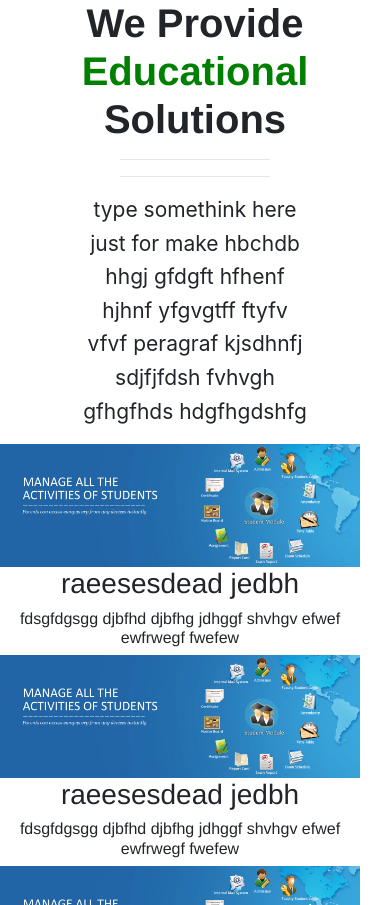
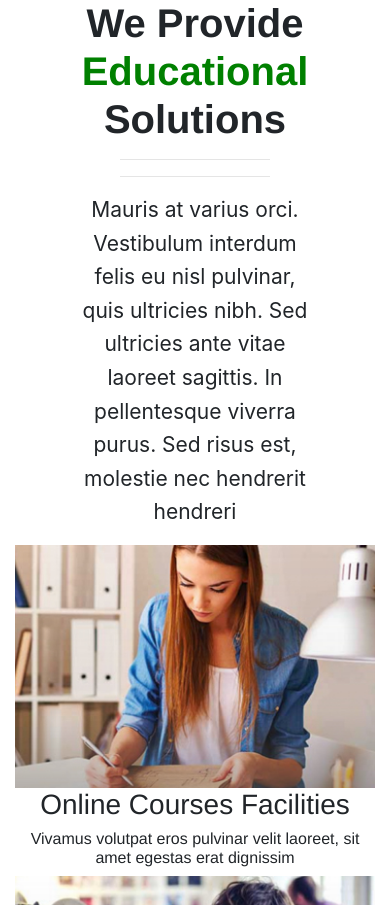
Before and after one commit to sirajhassni/School-M, a PHP site: page / in a window 390 px wide. Shown: the part 397-1302 px from the top of the page. Run offline with PHP 8.4, Linux system fonts and the light colour scheme; some libraries are stand-ins or nearby versions.

Commit message:
Raees Work Set With Image

```diff
--- a/index.php
+++ b/index.php
@@ -64,7 +64,7 @@ include_once 'includes/navbar.php';
 	</div><!-- e carousel -->
 </section><!-- e section -->
 
-<!-- Bootstrap Slider -->
+<!-- Our Features Section -->
 
 <div class="our-features-section">
 
@@ -80,46 +80,34 @@ include_once 'includes/navbar.php';
         </div>
 
         <div class="Pragraf">
-            <p>type somethink here just for make hbchdb hhgj gfdgft hfhenf hjhnf
-            yfgvgtff ftyfv vfvf peragraf  kjsdhnfj sdjfjfdsh fvhvgh gfhgfhds hdgfhgdshfg</p>
+            <p>Mauris at varius orci. Vestibulum interdum felis eu nisl pulvinar, quis ultricies nibh. Sed ultricies ante vitae laoreet sagittis. In pellentesque viverra purus. Sed risus est, molestie nec hendrerit hendreri</p>
         </div>
 
+<div class="container">
+        <div class="row">
 
 
-        <div class="row" style="width:100%">
-
+        <div class="col-md-4 img" style="text-align: center;" >
+      <img class="img-fluid" src="imgs/Online Courses.jpg"  alt="Our Features image 1">
+      <h3>Online Courses Facilities</h3>
+      <h6>Vivamus volutpat eros pulvinar velit laoreet, sit amet egestas erat dignissim</h6>
+  </div>
 
   <div class="col-md-4 img" style="text-align: center;" >
-      <img src="imgs/banner-2.jpg" height="300px" width="430px;"  alt="">
-      <h3>raeesesdead jedbh</h3>
-      <h6>fdsgfdgsgg djbfhd djbfhg jdhggf shvhgv efwef ewfrwegf fwefew </h6>
+      <img class="img-fluid" src="imgs/Student Admin Pannel.jpg"  alt="Our Features image 2">
+      <h3>Student Admin Panel</h3>
+      <h6>Vivamus volutpat eros pulvinar velit laoreet, sit amet egestas erat dignissim</h6>
   </div>
 
-
   <div class="col-md-4 img" style="text-align: center;" >
-    <img src="imgs/banner-2.jpg" height="300px" width="430px;" alt="">
-    <h3>raeesesdead jedbh</h3>
-    <h6>fdsgfdgsgg djbfhd djbfhg jdhggf shvhgv efwef ewfrwegf fwefew </h6>
-</div>
-
-
-
-<div class="col-md-4 img" style="text-align: center;">
-  <img src="imgs/banner-2.jpg" height="300px" width="450px;" alt="">
-  <h3>raeesesdead jedbh</h3>
-  <h6>fdsgfdgsgg djbfhd djbfhg jdhggf shvhgv efwef ewfrwegf fwefew </h6>
-</div>
-
+      <img class="img-fluid" src="imgs/Perfect Guidelines.jpg"  alt="Our Features image 3">
+      <h3>Perfect Guidelines</h3>
+      <h6>Vivamus volutpat eros pulvinar velit laoreet, sit amet egestas erat dignissim</h6>
+  </div>
 
 </div>
-
-
-
-
-
+</div>
     </div>
-
 </div>
-
 <?php
 include_once 'includes/footer.php';
```
Also changed, not shown: imgs/Online Courses.jpg (added), imgs/Perfect Guidelines.jpg (added), imgs/Student Admin Pannel.jpg (added).
